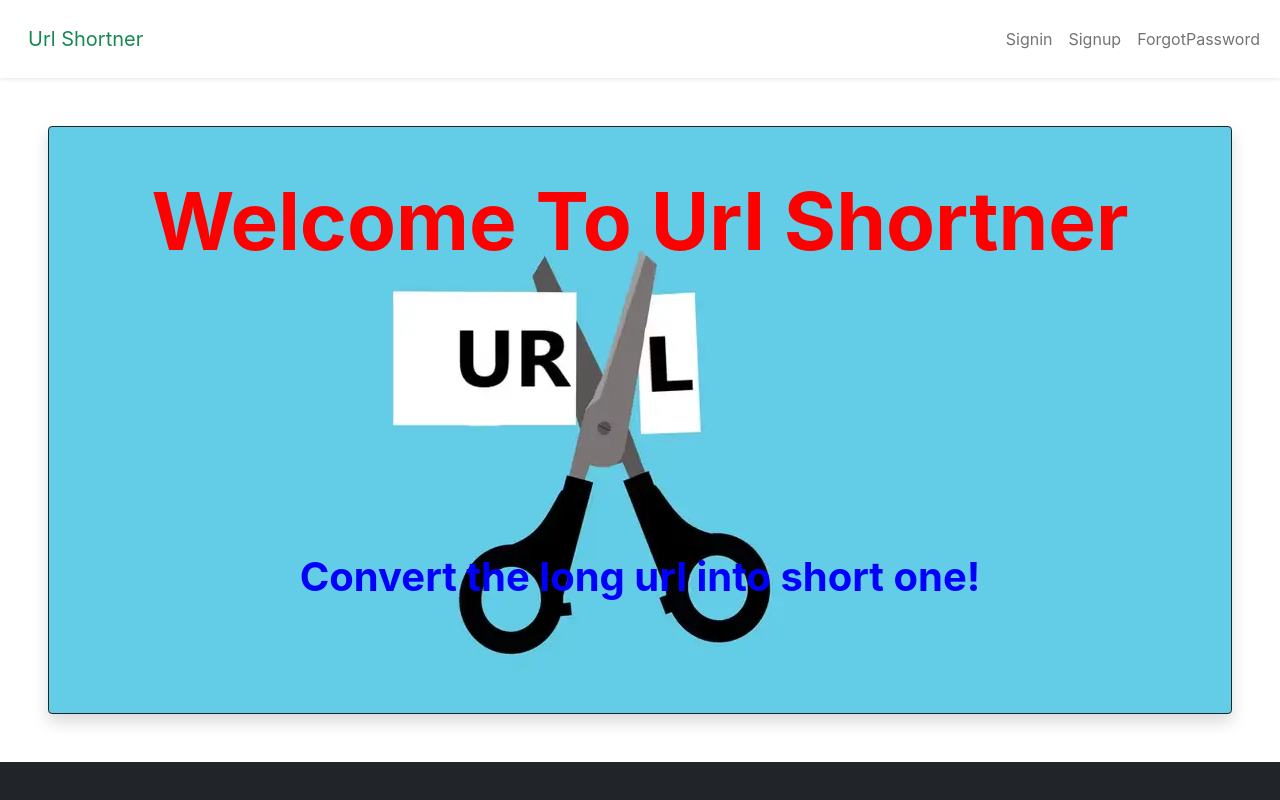
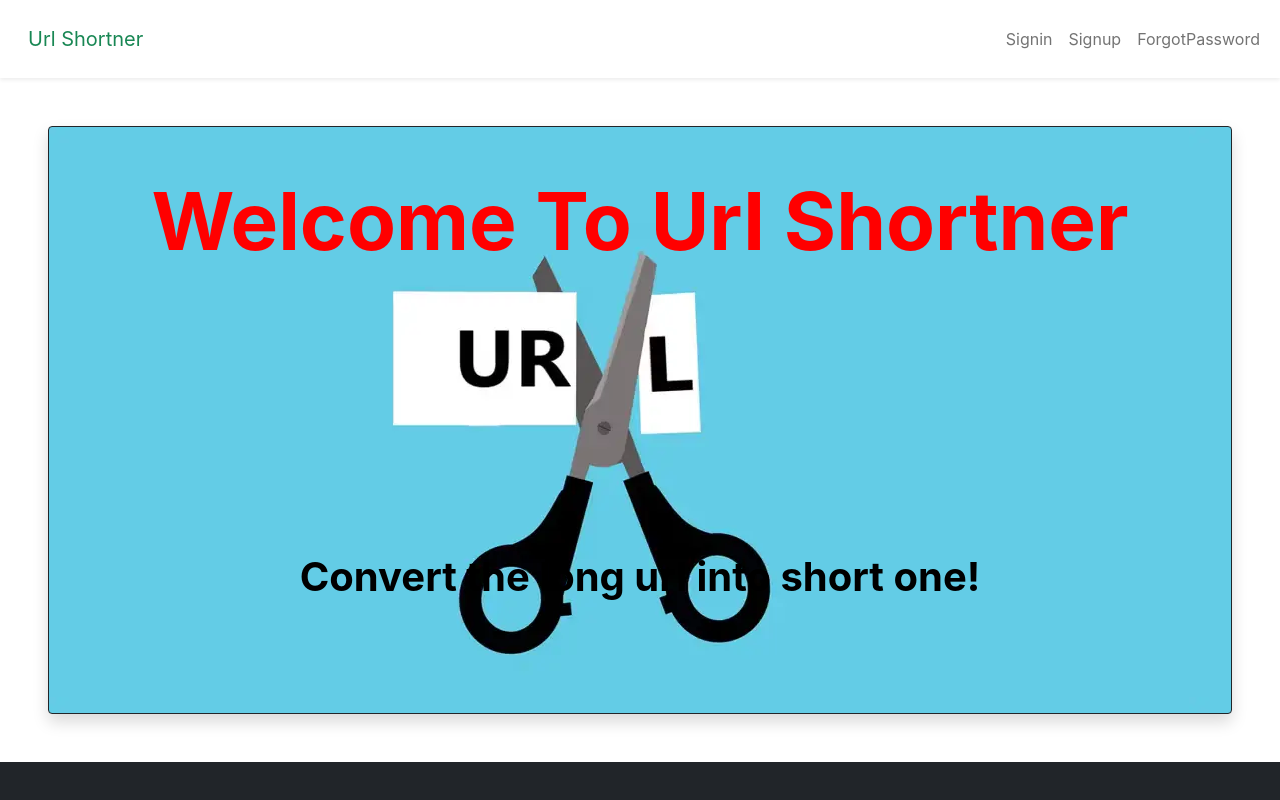
Before and after one commit to JP8433/url-shortner-frontend, a React (Create React App) app: page / in a window 1280 px wide. Shown: the top 800 px of the page. Built offline with nearby package versions, Linux system fonts and the light colour scheme.

Commit message:
Update App.css

```diff
--- a/src/App.css
+++ b/src/App.css
@@ -12,7 +12,7 @@
 
 }
 .longurl{
-  color:Blue;
+  color:Black;
   font-weight:bold;
 
   display:flex;
```
